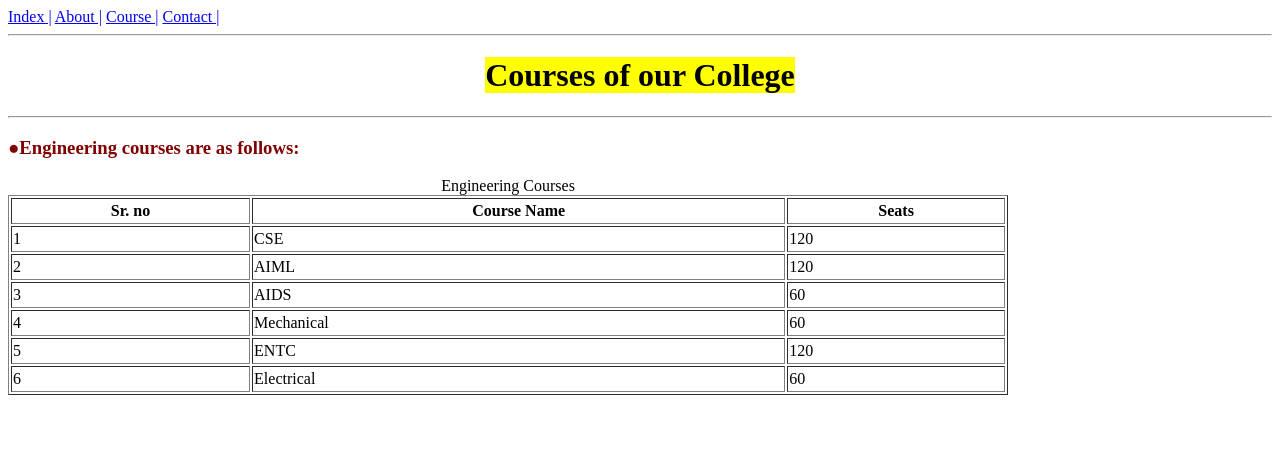
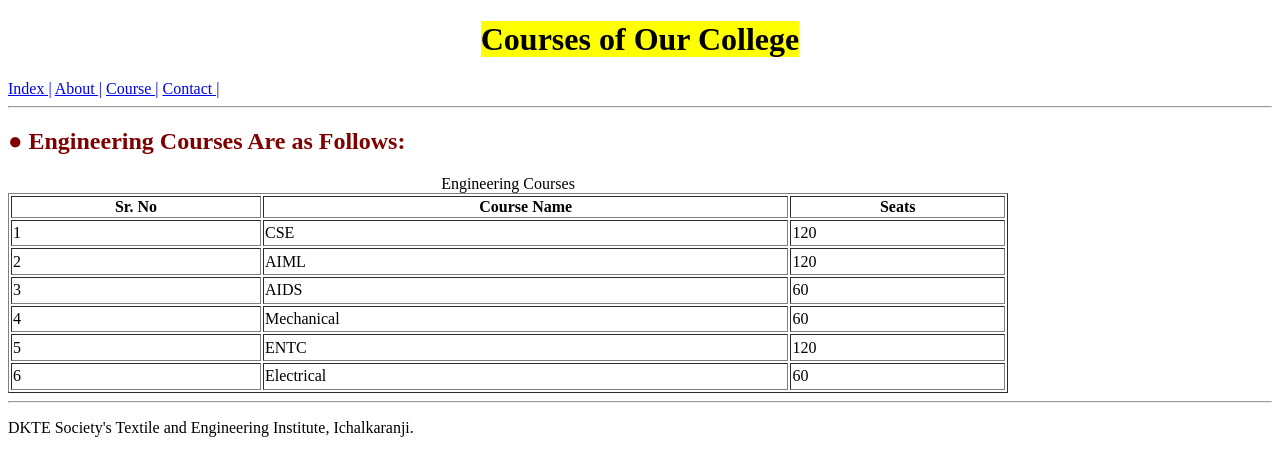
Before and after one commit to rugvedd-22/SEO-SLE, a plain HTML site: page Course.html in a window 1280 px wide. Drawn offline with Linux system fonts and the light colour scheme.

Commit message:
Update Course.html

```diff
--- a/Course.html
+++ b/Course.html
@@ -1,56 +1,95 @@
-<!DOCTYPE HTML>
+<!DOCTYPE html>
 <html>
+
 <head>
     <title>Engineering Courses | DKTE College</title>
+
     <meta name="description" content="Explore the different engineering courses and branches available at DKTE Society's Textile and Engineering Institute.">
 </head>
+
 <body>
+
+    <header>
+        <h1 align="center">
+            <mark>Courses of Our College</mark>
+        </h1>
+    </header>
 
     <nav>
         <a href="index.html">Index |</a>
-<a href="About.html">About |</a>
-<a href="Course.html">Course |</a>
+        <a href="about.html">About |</a>
+        <a href="course.html">Course |</a>
+        <a href="contact.html">Contact |</a>
+    </nav>
 
-<a href="contact.html">Contact |</a>
-</nav><hr>
-<h1 align="center"><mark>Courses of our College</mark></h1><hr>
-<h3 style="color:maroon;">&#9679Engineering courses are as follows:</h3>
+    <hr>
+
+    <main>
+
+        <section>
+            <h2 style="color:maroon;">
+                &#9679; Engineering Courses Are as Follows:
+            </h2>
+
             <table border="1" height="200" width="1000">
+
                 <caption>Engineering Courses</caption>
+
+                <thead>
                     <tr>
-<th>Sr. no</th>
+                        <th>Sr. No</th>
                         <th>Course Name</th>
                         <th>Seats</th>
                     </tr>
+                </thead>
+
+                <tbody>
                     <tr>
                         <td>1</td>
                         <td>CSE</td>
                         <td>120</td>
                     </tr>
+
                     <tr>
                         <td>2</td>
                         <td>AIML</td>
                         <td>120</td>
                     </tr>
+
                     <tr>
                         <td>3</td>
                         <td>AIDS</td>
                         <td>60</td>
                     </tr>
+
                     <tr>
                         <td>4</td>
                         <td>Mechanical</td>
                         <td>60</td>
                     </tr>
+
                     <tr>
                         <td>5</td>
                         <td>ENTC</td>
                         <td>120</td>
                     </tr>
+
                     <tr>
                         <td>6</td>
                         <td>Electrical</td>
                         <td>60</td>
                     </tr>
+                </tbody>
+
+            </table>
+        </section>
+
+    </main>
+
+    <footer>
+        <hr>
+        <p>DKTE Society's Textile and Engineering Institute, Ichalkaranji.</p>
+    </footer>
+
 </body>
 </html>
```
Lines whose indentation alone changed are shown as unchanged.
